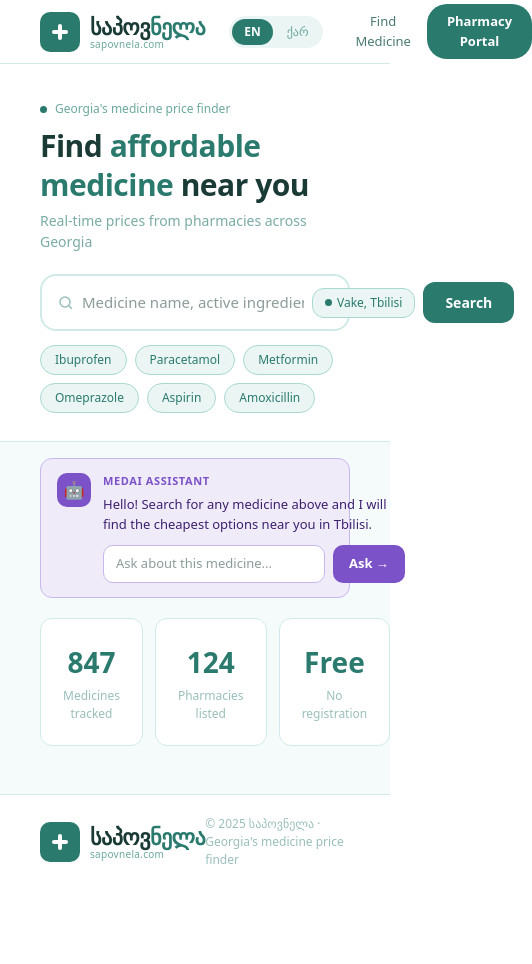
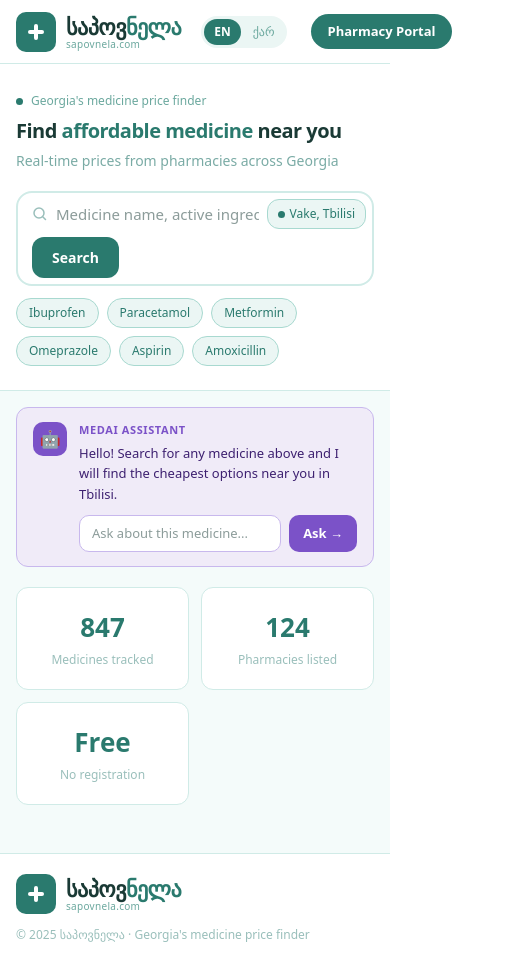
Before and after one commit to mouravi573/sapovnela, a Next.js app: page / in a window 390 px wide. Shown: the whole page, 532 px wide, since content can reach past the window. Before the commit the page ends 889 px from the top, so only its background shows below. Built offline with nearby package versions, Linux system fonts and the light colour scheme.

Commit message:
mobile responsive design

```diff
--- a/app/page.js
+++ b/app/page.js
@@ -31,6 +31,8 @@ const translations = {
     generic: "Generic",
     location: "Vake, Tbilisi",
     tagline: "Georgia's medicine price finder",
+    askPlaceholder: "Ask about this medicine...",
+    askBtn: "Ask →",
   },
   ge: {
     find: "იპოვე",
@@ -61,6 +63,8 @@ const translations = {
     generic: "გენერიკი",
     location: "ვაკე, თბილისი",
     tagline: "საქართველოს წამლების ფასების საძიებო",
+    askPlaceholder: "დასვი კითხვა წამლის შესახებ...",
+    askBtn: "კითხვა →",
   },
 };
 
@@ -126,9 +130,13 @@ export default function Home() {
     if (!query.trim()) return;
     setLoading(true);
     setSearched(true);
+    try {
       const res = await fetch(`/api/search?q=${query}`);
       const json = await res.json();
       setResults(json.data || []);
+    } catch {
+      setResults([]);
+    }
     setLoading(false);
   }
 
@@ -171,6 +179,8 @@ export default function Home() {
     return acc;
   }, {});
 
+  const pad = { padding: "0 clamp(16px, 4vw, 40px)" };
+
   return (
     <main
       style={{
@@ -184,11 +194,11 @@ export default function Home() {
         style={{
           background: "#fff",
           borderBottom: "1px solid #D0EBE7",
-          padding: "0 40px",
+          ...pad,
           height: "64px",
           display: "flex",
           alignItems: "center",
-          gap: "16px",
+          gap: "12px",
         }}
       >
         <Logo />
@@ -210,13 +220,12 @@ export default function Home() {
               style={{
                 fontSize: "12px",
                 fontWeight: lang === l ? 600 : 400,
-                padding: "4px 12px",
+                padding: "4px 10px",
                 borderRadius: "16px",
                 border: "none",
                 cursor: "pointer",
                 background: lang === l ? "#2A7A6E" : "transparent",
                 color: lang === l ? "#fff" : "#6BA89E",
-                transition: "all .2s",
               }}
             >
               {l === "en" ? "EN" : "ქარ"}
@@ -225,17 +234,6 @@ export default function Home() {
         </div>
         <div style={{ flex: 1 }} />
         <button
-          style={{
-            fontSize: "13px",
-            color: "#4A7A74",
-            background: "none",
-            border: "none",
-            cursor: "pointer",
-          }}
-        >
-          {t.findMedicine}
-        </button>
-        <button
           onClick={() => (window.location.href = "/portal")}
           style={{
             fontSize: "13px",
@@ -243,9 +241,10 @@ export default function Home() {
             color: "#fff",
             border: "none",
             borderRadius: "20px",
-            padding: "8px 20px",
+            padding: "8px 16px",
             cursor: "pointer",
             fontWeight: 600,
+            whiteSpace: "nowrap",
           }}
         >
           {t.portal}
@@ -257,7 +256,9 @@ export default function Home() {
         style={{
           background: "#fff",
           borderBottom: "1px solid #D0EBE7",
-          padding: "36px 40px 28px",
+          ...pad,
+          paddingTop: "28px",
+          paddingBottom: "24px",
         }}
       >
         <div
@@ -282,7 +283,7 @@ export default function Home() {
         </div>
         <h1
           style={{
-            fontSize: "30px",
+            fontSize: "clamp(20px, 5vw, 30px)",
             fontWeight: 700,
             color: "#1A3A35",
             marginBottom: "6px",
@@ -293,10 +294,11 @@ export default function Home() {
           {t.find} <span style={{ color: "#2A7A6E" }}>{t.affordable}</span>{" "}
           {t.nearYou}
         </h1>
-        <p style={{ fontSize: "14px", color: "#7AABA5", marginBottom: "22px" }}>
+        <p style={{ fontSize: "14px", color: "#7AABA5", marginBottom: "20px" }}>
           {t.subtitle}
         </p>
 
+        {/* Search bar */}
         <div
           style={{
             display: "flex",
@@ -304,8 +306,9 @@ export default function Home() {
             gap: "8px",
             border: "2px solid #D0EBE7",
             borderRadius: "16px",
-            padding: "6px 6px 6px 16px",
+            padding: "6px 6px 6px 14px",
             background: "#fff",
+            flexWrap: "wrap",
           }}
         >
           <svg
@@ -331,6 +334,7 @@ export default function Home() {
             placeholder={t.placeholder}
             style={{
               flex: 1,
+              minWidth: "120px",
               border: "none",
               outline: "none",
               fontSize: "15px",
@@ -346,7 +350,7 @@ export default function Home() {
               background: "#EBF6F4",
               border: "1px solid #A8D9D0",
               color: "#2A7A6E",
-              padding: "5px 12px",
+              padding: "5px 10px",
               borderRadius: "12px",
               fontSize: "12px",
               fontWeight: 500,
@@ -371,7 +375,7 @@ export default function Home() {
               color: "#fff",
               border: "none",
               borderRadius: "12px",
-              padding: "10px 22px",
+              padding: "10px 20px",
               fontSize: "14px",
               fontWeight: 700,
               cursor: "pointer",
@@ -382,11 +386,12 @@ export default function Home() {
           </button>
         </div>
 
+        {/* Quick tags */}
         <div
           style={{
             display: "flex",
             gap: "8px",
-            marginTop: "14px",
+            marginTop: "12px",
             flexWrap: "wrap",
           }}
         >
@@ -405,7 +410,7 @@ export default function Home() {
                 background: "#EBF6F4",
                 color: "#2A7A6E",
                 border: "1px solid #A8D9D0",
-                padding: "5px 14px",
+                padding: "5px 12px",
                 borderRadius: "20px",
                 fontSize: "12px",
                 cursor: "pointer",
@@ -421,20 +426,14 @@ export default function Home() {
       {/* AI Bar */}
       <div
         style={{
-          margin: "16px 40px 0",
+          margin: "16px clamp(16px, 4vw, 40px) 0",
           background: "#F0EBF8",
           border: "1px solid #C8B8ED",
           borderRadius: "12px",
           padding: "14px 16px",
         }}
       >
-        <div
-          style={{
-            display: "flex",
-            gap: "12px",
-            marginBottom: chatReply ? "12px" : "0",
-          }}
-        >
+        <div style={{ display: "flex", gap: "12px" }}>
           <div
             style={{
               width: "34px",
@@ -450,7 +449,7 @@ export default function Home() {
           >
             🤖
           </div>
-          <div style={{ flex: 1 }}>
+          <div style={{ flex: 1, minWidth: 0 }}>
             <div
               style={{
                 fontSize: "11px",
@@ -488,11 +487,7 @@ export default function Home() {
                 onKeyDown={async (e) => {
                   if (e.key === "Enter") await sendChat();
                 }}
-                placeholder={
-                  lang === "en"
-                    ? "Ask about this medicine..."
-                    : "დასვი კითხვა წამლის შესახებ..."
-                }
+                placeholder={t.askPlaceholder}
                 style={{
                   flex: 1,
                   border: "1.5px solid #C8B8ED",
@@ -502,6 +497,7 @@ export default function Home() {
                   outline: "none",
                   background: "#fff",
                   color: "#1A3A35",
+                  minWidth: 0,
                 }}
               />
               <button
@@ -512,14 +508,14 @@ export default function Home() {
                   color: "#fff",
                   border: "none",
                   borderRadius: "10px",
-                  padding: "8px 16px",
+                  padding: "8px 14px",
                   fontSize: "13px",
                   fontWeight: 600,
                   cursor: chatLoading ? "default" : "pointer",
                   flexShrink: 0,
                 }}
               >
-                {chatLoading ? "..." : "Ask →"}
+                {chatLoading ? "..." : t.askBtn}
               </button>
             </div>
           </div>
@@ -527,7 +523,7 @@ export default function Home() {
       </div>
 
       {/* Results */}
-      <div style={{ padding: "20px 40px 48px" }}>
+      <div style={{ padding: "20px clamp(16px, 4vw, 40px) 48px" }}>
         {loading && (
           <div
             style={{
@@ -556,7 +552,7 @@ export default function Home() {
           <div
             style={{
               display: "grid",
-              gridTemplateColumns: "repeat(3,1fr)",
+              gridTemplateColumns: "repeat(auto-fit, minmax(140px, 1fr))",
               gap: "12px",
             }}
           >
@@ -567,13 +563,13 @@ export default function Home() {
                   background: "#fff",
                   border: "1px solid #D0EBE7",
                   borderRadius: "12px",
-                  padding: "22px",
+                  padding: "20px",
                   textAlign: "center",
                 }}
               >
                 <div
                   style={{
-                    fontSize: "28px",
+                    fontSize: "26px",
                     fontWeight: 700,
                     color: "#2A7A6E",
                   }}
@@ -601,7 +597,7 @@ export default function Home() {
                 background: "#fff",
                 border: "1px solid #D0EBE7",
                 borderRadius: "14px",
-                padding: "20px",
+                padding: "16px",
                 marginBottom: "12px",
               }}
             >
@@ -610,13 +606,14 @@ export default function Home() {
                   display: "flex",
                   alignItems: "flex-start",
                   justifyContent: "space-between",
-                  marginBottom: "16px",
+                  marginBottom: "14px",
+                  gap: "12px",
                 }}
               >
-                <div>
+                <div style={{ minWidth: 0 }}>
                   <h2
                     style={{
-                      fontSize: "16px",
+                      fontSize: "15px",
                       fontWeight: 700,
                       color: "#1A3A35",
                       marginBottom: "4px",
@@ -644,13 +641,13 @@ export default function Home() {
                     {t.pharmaciesInStock(pharmacies.length)}
                   </span>
                 </div>
-                <div style={{ textAlign: "right" }}>
+                <div style={{ textAlign: "right", flexShrink: 0 }}>
                   <div style={{ fontSize: "11px", color: "#9ABFBB" }}>
                     {t.from}
                   </div>
                   <div
                     style={{
-                      fontSize: "28px",
+                      fontSize: "24px",
                       fontWeight: 700,
                       color: "#2A7A6E",
                       lineHeight: 1.1,
@@ -668,11 +665,12 @@ export default function Home() {
                     style={{
                       display: "flex",
                       alignItems: "center",
-                      gap: "10px",
-                      padding: "10px 12px",
+                      gap: "8px",
+                      padding: "8px 10px",
                       borderRadius: "10px",
                       background: i === 0 ? "#EBF6F4" : "#F8FDFC",
                       marginBottom: "6px",
+                      flexWrap: "wrap",
                     }}
                   >
                     <div
@@ -684,15 +682,12 @@ export default function Home() {
                         background: i === 0 ? "#2A7A6E" : "#C0DDD9",
                       }}
                     ></div>
-                    <div style={{ flex: 1, minWidth: 0 }}>
+                    <div style={{ flex: 1, minWidth: "120px" }}>
                       <div
                         style={{
                           fontSize: "13px",
                           fontWeight: 600,
                           color: "#1A3A35",
-                          overflow: "hidden",
-                          textOverflow: "ellipsis",
-                          whiteSpace: "nowrap",
                         }}
                       >
                         {ph.name}
@@ -707,6 +702,14 @@ export default function Home() {
                         {ph.address} · {ph.hours}
                       </div>
                     </div>
+                    <div
+                      style={{
+                        display: "flex",
+                        alignItems: "center",
+                        gap: "6px",
+                        flexWrap: "wrap",
+                      }}
+                    >
                       {i === 0 && (
                         <span
                           style={{
@@ -715,7 +718,7 @@ export default function Home() {
                             background: "#FFF3E0",
                             color: "#C47D00",
                             border: "1px solid #FFD97A",
-                          padding: "3px 9px",
+                            padding: "3px 8px",
                             borderRadius: "8px",
                           }}
                         >
@@ -730,7 +733,7 @@ export default function Home() {
                             background: "#EBF6F4",
                             color: "#2A7A6E",
                             border: "1px solid #A8D9D0",
-                          padding: "3px 9px",
+                            padding: "3px 8px",
                             borderRadius: "8px",
                           }}
                         >
@@ -742,8 +745,6 @@ export default function Home() {
                           fontSize: "14px",
                           fontWeight: 700,
                           color: "#1A3A35",
-                        minWidth: "48px",
-                        textAlign: "right",
                         }}
                       >
                         {ph.price.toFixed(2)} ₾
@@ -754,7 +755,7 @@ export default function Home() {
                           color: "#fff",
                           border: "none",
                           borderRadius: "8px",
-                        padding: "6px 14px",
+                          padding: "6px 12px",
                           fontSize: "12px",
                           fontWeight: 500,
                           cursor: "pointer",
@@ -763,6 +764,7 @@ export default function Home() {
                       >
                         {t.directions}
                       </button>
+                    </div>
                   </div>
                 ))}
             </div>
@@ -773,11 +775,15 @@ export default function Home() {
       <div
         style={{
           borderTop: "1px solid #D0EBE7",
-          padding: "20px 40px",
+          ...pad,
+          paddingTop: "20px",
+          paddingBottom: "20px",
           display: "flex",
           alignItems: "center",
           justifyContent: "space-between",
           background: "#fff",
+          flexWrap: "wrap",
+          gap: "12px",
         }}
       >
         <Logo />
```
Also changed, not shown: app/globals.css (+26 -0 lines). Lines whose indentation alone changed are shown as unchanged.
